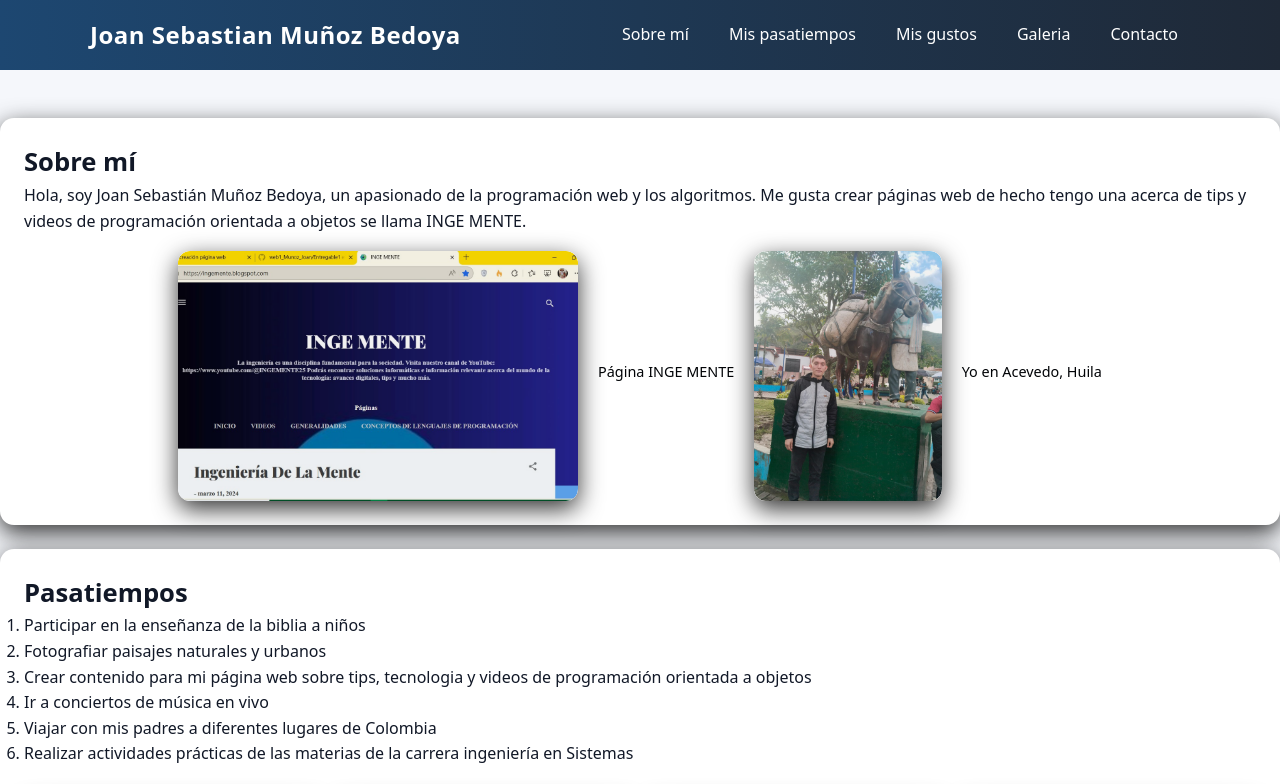
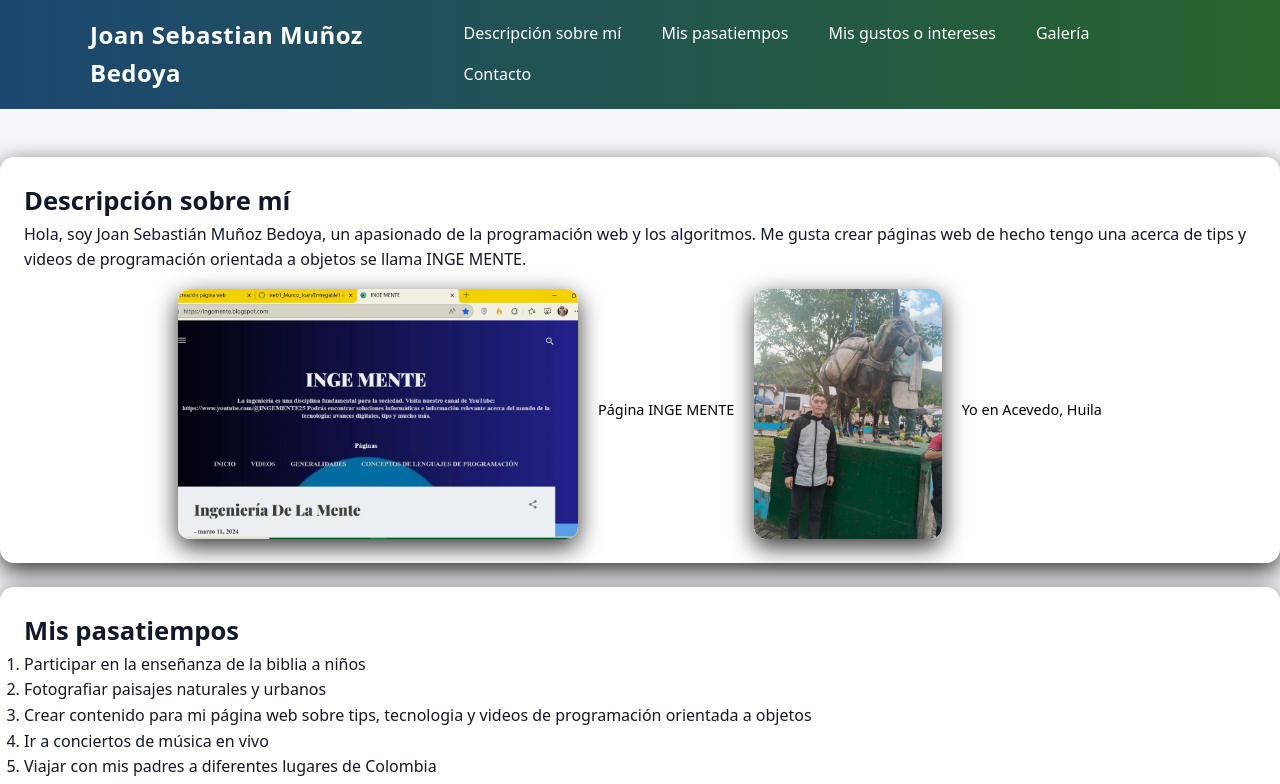
Before and after one commit to joan9340/web1_Munoz_Joan, a plain HTML site: page index.html in a window 1280 px wide. Shown: the top 784 px of the page. Drawn offline with Linux system fonts and the light colour scheme.

Commit message:
Cambio final

```diff
--- a/css/styles.css
+++ b/css/styles.css
@@ -155,6 +155,7 @@ video {
 
 
 .sobre-mi-imgs img{
+
     width: 100%;
     max-width: 400px; /* límite para que no se deformen */
     height: 250px;
@@ -188,8 +189,8 @@ video {
 }
 
 .site-header {
-    background: linear-gradient(90deg, var(--primary), #1f2937);
-    color: #fff;
+    background: linear-gradient(90deg, var(--primary), #28632c);
+    color: #ffffff;
 
 }
 
@@ -233,9 +234,9 @@ video {
 }
 
 .layout {
-    display: grid;
-    grid-template-columns: 1fr 320px;
-    /* main a la izquierda, aside a la derecha */
+
+   display: block;
+    /* main ARRIBA DE EL ASIDE */
     gap: 24px;
     align-items: start;
     padding: 24px 0;
--- a/index.html
+++ b/index.html
@@ -22,10 +22,10 @@
             <!-- Bienvenidos a mi pagina personal de programación web -->
             <nav class="site-nav" aria-label="Navegación principal">
                 <ul>
-                    <li><a href="#sobre-mi">Sobre mí</a></li>
+                    <li><a href="#sobre-mi">Descripción sobre mí</a></li>
                     <li><a href="#pasatiempos">Mis pasatiempos</a></li>
-                    <li><a href="#gustos">Mis gustos</a></li>
-                    <li><a href="#galeria">Galeria</a></li>
+                    <li><a href="#gustos">Mis gustos o intereses</a></li>
+                    <li><a href="#galeria">Galería</a></li>
                     <li><a href="#contacto">Contacto</a></li>
 
                 </ul>
@@ -39,7 +39,7 @@
     <section class="principal" aria-labelledby="titulo-sobre-mi">
 
         <article id="sobre-mi" class="card">
-            <h2 id="titulo-sobre-mi">Sobre mí</h2>
+            <h2 id="titulo-sobre-mi">Descripción sobre mí</h2>
             <p>Hola, soy Joan Sebastián Muñoz Bedoya, un apasionado de la programación web y los algoritmos. Me gusta
                 crear páginas web de hecho tengo una acerca de tips y videos de programación orientada a objetos se
                 llama INGE MENTE.</p>
@@ -61,7 +61,7 @@
         </article>
 
         <article id="pasatiempos" class="card">
-            <h2>Pasatiempos</h2>
+            <h2>Mis pasatiempos</h2>
             <ol>
 
                 <li>Participar en la enseñanza de la biblia a niños</li>
@@ -80,7 +80,7 @@
                         <source src="video/concierto.mp4" type="video/mp4">
                         Tu navegador no soporta video HTML5.
                     </video>
-                    <figcaption>Concierto de música en vivo</figcaption>
+                    <figcaption>Concierto de música en vivo Alex Campos</figcaption>
                 </figure>
 
                 <figure class="media">
@@ -137,7 +137,7 @@
         </article>
 
         <article id="gustos" class="card">
-            <h2>Gustos</h2>
+            <h2>Mis gustos o intereses</h2>
             <ol>
                 <li>El futbol es mi deporte favorito</li>
                 <li>Me gusta las peliculas de acción y aventura (mi pelicula preferida es Desafío a los Gigantes)</li>
```
